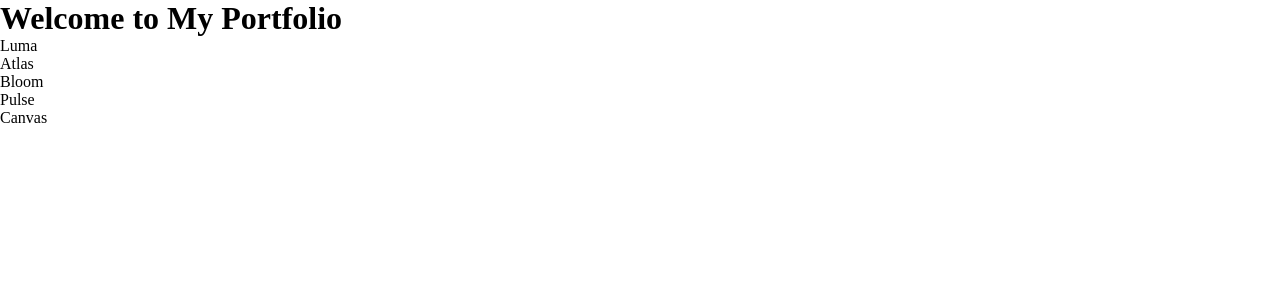
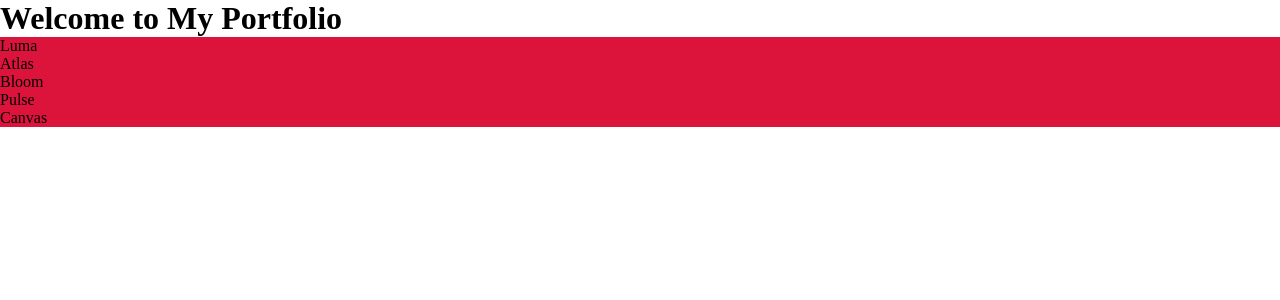
Before and after one commit to SandwichEater577/My-Portflio, a React app: page / in a window 1280 px wide. Shown: the top 300 px of the page. Built offline with nearby package versions, Linux system fonts and the light colour scheme; the HTML template or start-up script is replaced by a standard one.

Commit message:
updated readme.md

```diff
--- /dev/null
+++ b/src/Components/BentoBox.css
@@ -0,0 +1,3 @@
+#bento-box {
+  background-color: crimson;
+}
--- a/src/Components/BentoBox.jsx
+++ b/src/Components/BentoBox.jsx
@@ -1,4 +1,5 @@
 import { projects } from "./../Data/LayoutData.js";
+import "./BentoBox.css";
 
 export default function BentoBox() {
   return (
```
Also changed, not shown: 1 other file (tests, documents, lock files or other folders).
